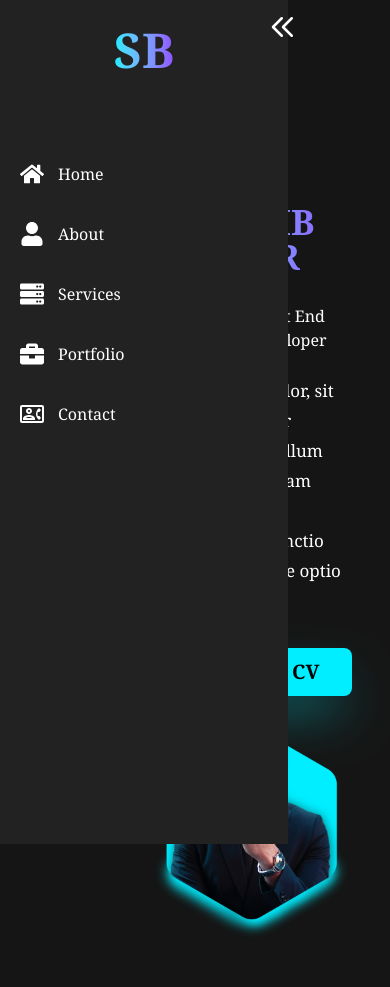
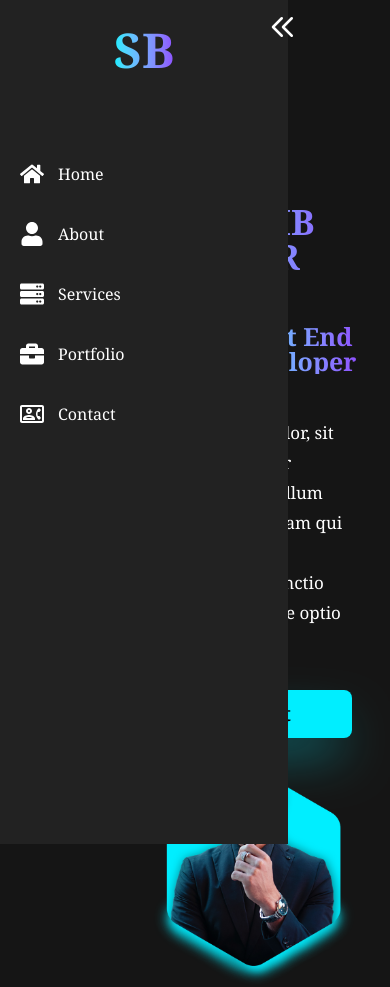
Before and after one commit to sbsakib8/sbportfolio, a Next.js app: page /home in a window 390 px wide. Shown: the top 987 px of the page. Before the commit the page ends 940 px from the top, so only its background shows below. Built offline with nearby package versions, Linux system fonts and the light colour scheme.

Commit message:
home edit

```diff
--- a/src/app/(page)/home/page.js
+++ b/src/app/(page)/home/page.js
@@ -1,26 +1,27 @@
 import Image from 'next/image'
 import mypic from "../../../../public/mypic/home.png"
 function Home() {
+
   return (
-    <section className=" px-10 flex flex-col md:flex-row w-full h-screen">
-    <div className=" text-white pt-32 w-[95%] md:w-[50%]">
+    <section className="home_secton">
+      <div className=" left_site">
         <h3 className=' font-bold text-[20px'>
           Hello, It's Me
         </h3>
-        <h1 className='bg-gradient-to-r from-[#0ef] to-violet-500 bg-clip-text text-5xl font-extrabold text-transparent text-[35px] my-3 '> SB SAKIB SARKAR</h1>
+        <h1 className='home_sb'> SB SAKIB SARKAR</h1>
         <div className='flex gap-4  items-center'>
-        <h3  className=' font-bold text-[28px]'>And I'm a </h3>
-          <h2 className=''>Front End Developer </h2>
+          <h3 className=' font-bold text-[28px]'>And I'm a </h3>
+          <h2 className='home_title'>Front End Developer </h2>
         </div>
-        <p className=' mt-1.5 max-w-[500px] text-[17px] leading-[30px]'>Lorem ipsum dolor, sit amet consectetur adipisicing elit.
+        <p className='home_paragraph'>Lorem ipsum dolor, sit amet consectetur adipisicing elit.
           Illum temporibus veniam
           qui quidem eum assumenda
           distinctio suscipit voluptate optio cum.</p>
 
-         <button type="button" className=' text-black rounded-lg bg-[#0ef] shadow-2xl shadow-[#0ef]/50 w-[200px] h-12 text-[20px] font-semibold transition-all mt-8 hover:bg-amber-400 hover:bg-linear-to-r/increasing from-indigo-500 to-teal-400 hover:shadow-none cursor-pointer'>Download CV</button>
+        <button type="button" className='home_button'>Contact</button>
       </div>
       <div className="home-img">
-        <Image  width={500} height={500} src={mypic} alt="home img"/>
+        <Image width={500} height={500} src={mypic} alt="home img" />
       </div>
     </section>
   )
--- a/src/app/globals.css
+++ b/src/app/globals.css
@@ -1 +1,25 @@
 @import "tailwindcss";
+
+@theme{
+    --color-primary: #0ef;
+    --color-background: #151515;
+
+}
+.home_secton{
+    @apply px-10 flex flex-col md:flex-row w-full h-screen ;
+}
+.left_site{
+    @apply text-white pt-32 w-[95%] md:w-[50%] ;
+}
+.home_sb{
+    @apply bg-gradient-to-r from-primary to-violet-500 bg-clip-text text-5xl font-extrabold text-transparent text-[35px] my-3 ;
+}
+.home_title{
+    @apply bg-gradient-to-r from-primary to-violet-500 bg-clip-text text-5xl font-extrabold text-transparent text-[25px] my-3  ;
+}
+.home_paragraph{
+    @apply  mt-1.5 max-w-[500px] text-[17px] leading-[30px];
+}
+.home_button{
+    @apply  text-black rounded-lg bg-primary shadow-2xl shadow-primary/50 w-[200px] h-12 text-[20px] font-semibold transition-all mt-8 hover:bg-amber-400 hover:bg-linear-to-r/increasing from-indigo-500 to-teal-400 hover:shadow-none cursor-pointer ;
+}
--- a/src/app/layout.js
+++ b/src/app/layout.js
@@ -20,7 +20,7 @@ export const metadata = {
 export default function RootLayout({ children }) {
   return (
     <html lang="en">
-      <body className={`${geistSans.variable} ${geistMono.variable} bg-[#151515] text-white font-serif `}>
+      <body className={`${geistSans.variable} ${geistMono.variable} bg-background text-white font-serif `}>
 
 
 
```
Lines whose indentation alone changed are shown as unchanged.
